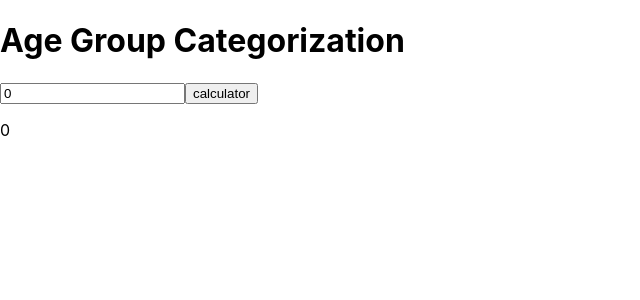
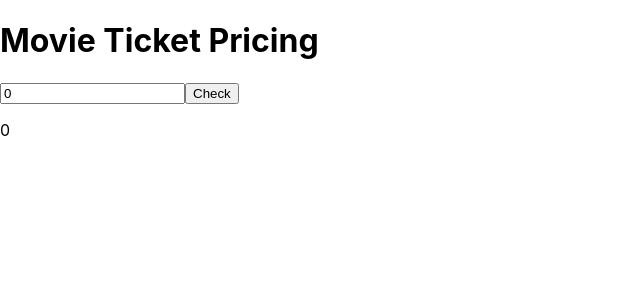
Before and after one commit to ApekshaV123/Hello, a React (Create React App) app: page / in a window 1280 px wide. Shown: the top 300 px of the page, without its empty margins (0-640 px from the left). Built offline with nearby package versions, Linux system fonts and the light colour scheme.

Commit message:
inital-commit-basic javascript programm

```diff
--- a/src/App.js
+++ b/src/App.js
@@ -4,38 +4,34 @@ import { use, useState } from 'react';
 
 function App() {
   const [age, setAge] = useState(0);
-  const [check, setCheck] = useState(0);
-
-  const calculatorCheck = () => {
-
-    if (age < 13) {
-      setCheck("child");
-    } else if (age > 13 && age <= 19) {
-      setCheck("Teenager");
-    } else if (age > 20 && age <= 59) {
-      setCheck("Adult");
-    } else {
-      setCheck("Senior");
+  const [price, setPrice] = useState(0);
+  const movieTicketPricingCheck = () => {
+    const todaysDate = new Date();
+    const WeekDays = ["sunday", "Monday", "tuesday", "wednesday", "Thursday", "friday", "satursday"];
+    const todaysDay = todaysDate.getDay();
+    console.log(todaysDay);
+    let tempPrice = 0;
+    if (age < 18) {
+      tempPrice = 8;
+    } else if (age >= 18) {
+      tempPrice = 12;
     }
-
-
-
+    if (WeekDays[todaysDay]==="satursday") {
+      setPrice(tempPrice - 2);
+    }else{
+      setPrice(tempPrice);
+    }
   }
-
-  const handleAgeChange = (event) => {
-    setAge(event.target.value)
+  const check = (event) => {
+    setAge(event.target.value);
   }
-
-
-
   return (
     <div>
-      <h1>Age Group Categorization</h1>
-      <input type="number" value={age} onChange={handleAgeChange} />
-      <button onClick={calculatorCheck}>calculator</button>
-      <p>{check}</p>
+      <h1>Movie Ticket Pricing</h1>
+      <input type="number" value={age} onChange={check} />
+      <button onClick={movieTicketPricingCheck}>Check</button>
+      <p>{price}</p>
     </div>
-
   );
 }
 
```
